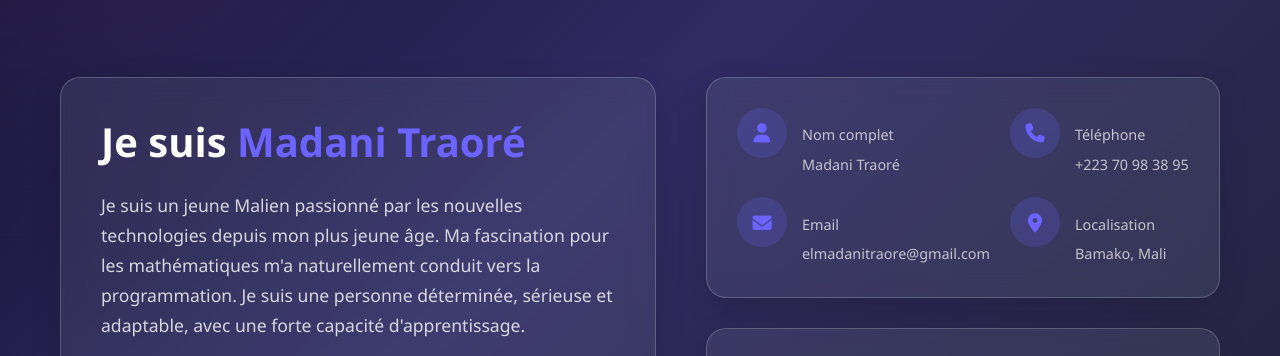
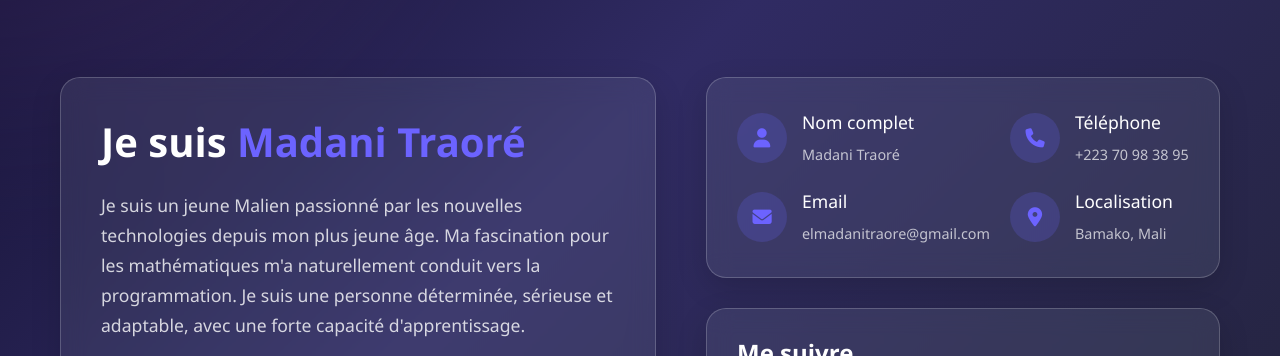
Before and after one commit to Daniidevf/portfolio, a plain HTML site: page index.html in a window 1280 px wide. Shown: the part 1091-1447 px from the top of the page. Drawn offline with nearby package versions, Linux system fonts and the light colour scheme.

Commit message:
Update style.css
Update about section info

```diff
--- a/css/style.css
+++ b/css/style.css
@@ -571,7 +571,7 @@ header.scrolled {
 
 .info-item {
     display: flex;
-    align-items: baseline;
+    align-items: center;
     gap: 15px;
 }
 
@@ -591,7 +591,7 @@ header.scrolled {
     font-size: 1.1rem;
 }
 
-.info-item p span {
+.info {
     display: block;
     color: rgba(255, 255, 255, 0.7);
     font-size: 0.9rem;
```
